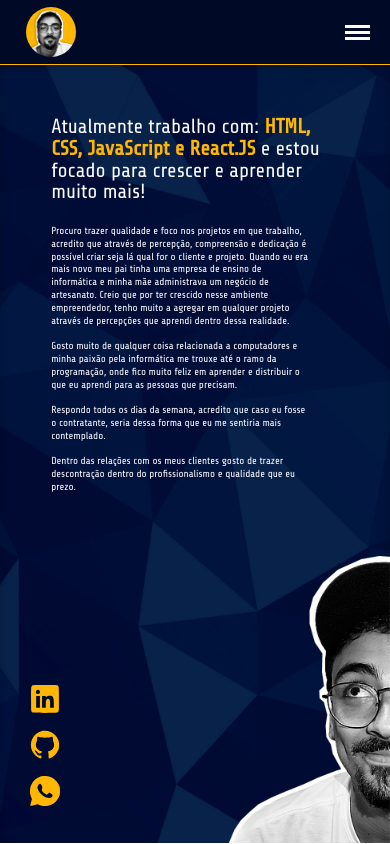
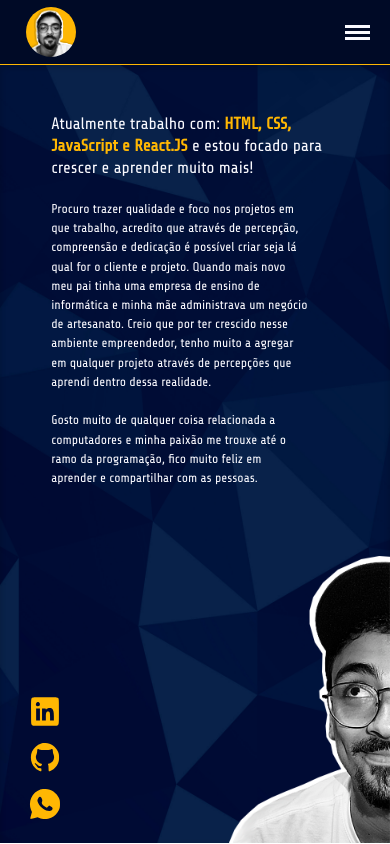
Before and after one commit to awesome-rol/portfolio-mgnogueira, a React (Vite) app: page /sobreMim in a window 390 px wide. Built offline with nearby package versions, Linux system fonts and the light colour scheme.

Commit message:
ajustes responsividade

```diff
--- a/src/components/Home.module.css
+++ b/src/components/Home.module.css
@@ -124,7 +124,7 @@
     .contatoLateral__mobile {
       display: block;
       position: absolute;
-      bottom: 2rem;
+      bottom: 1rem;
       left: 1rem;
       width: 5rem;
 
--- a/src/components/Sobre.jsx
+++ b/src/components/Sobre.jsx
@@ -23,24 +23,15 @@ const Sobre = () => {
       <p className={styles.sobreMim__texto}>
         Procuro trazer qualidade e foco nos projetos em que trabalho, acredito
         que através de percepção, compreensão e dedicação é possível criar seja
-        lá qual for o cliente e projeto. Quando eu era mais novo meu pai tinha
-        uma empresa de ensino de informática e minha mãe administrava um negócio
-        de artesanato. Creio que por ter crescido nesse ambiente empreendedor,
+        lá qual for o cliente e projeto. Quando mais novo meu pai tinha uma
+        empresa de ensino de informática e minha mãe administrava um negócio de
+        artesanato. Creio que por ter crescido nesse ambiente empreendedor,
         tenho muito a agregar em qualquer projeto através de percepções que
         aprendi dentro dessa realidade.{' '}
         <br className={styles.sobreMim__quebraLinha} />
         <br className={styles.sobreMim__quebraLinha} /> Gosto muito de qualquer
-        coisa relacionada a computadores e minha paixão pela informática me
-        trouxe até o ramo da programação, onde fico muito feliz em aprender e
-        distribuir o que eu aprendi para as pessoas que precisam.{' '}
-        <br className={styles.sobreMim__quebraLinha} />
-        <br className={styles.sobreMim__quebraLinha} /> Respondo todos os dias
-        da semana, acredito que caso eu fosse o contratante, seria dessa forma
-        que eu me sentiria mais contemplado.
-        <br className={styles.sobreMim__quebraLinha} />
-        <br className={styles.sobreMim__quebraLinha} /> Dentro das relações com
-        os meus clientes gosto de trazer descontração dentro do profissionalismo
-        e qualidade que eu prezo.
+        coisa relacionada a computadores e minha paixão me trouxe até o ramo da
+        programação, fico muito feliz em aprender e compartilhar com as pessoas.{' '}
       </p>
     </div>
   );
--- a/src/components/Sobre.module.css
+++ b/src/components/Sobre.module.css
@@ -2,7 +2,7 @@
   position: relative;
   font-size: 1.2rem;
   max-width: 50rem;
-  padding: 4rem 0 1.2rem 4rem;
+  padding: 3.75rem 0 1.2rem 4rem;
   color: var(--branco-padrao);
   line-height: 1.7rem;
   left: -20rem;
@@ -11,7 +11,7 @@
 }
 
 .sobreMim__habilidades {
-  font-size: 1.6rem;
+  font-size: 1.3rem;
   text-align: left;
 }
 
@@ -28,9 +28,9 @@
 @media screen and (max-width: 768px) {
 
   .sobreMim__texto {
-    font-size: 0.8rem;
+    font-size: 1rem;
     text-align: left;
-    line-height: 1rem;
+    line-height: 1.5rem;
     width: 90%;
   }
 
```
